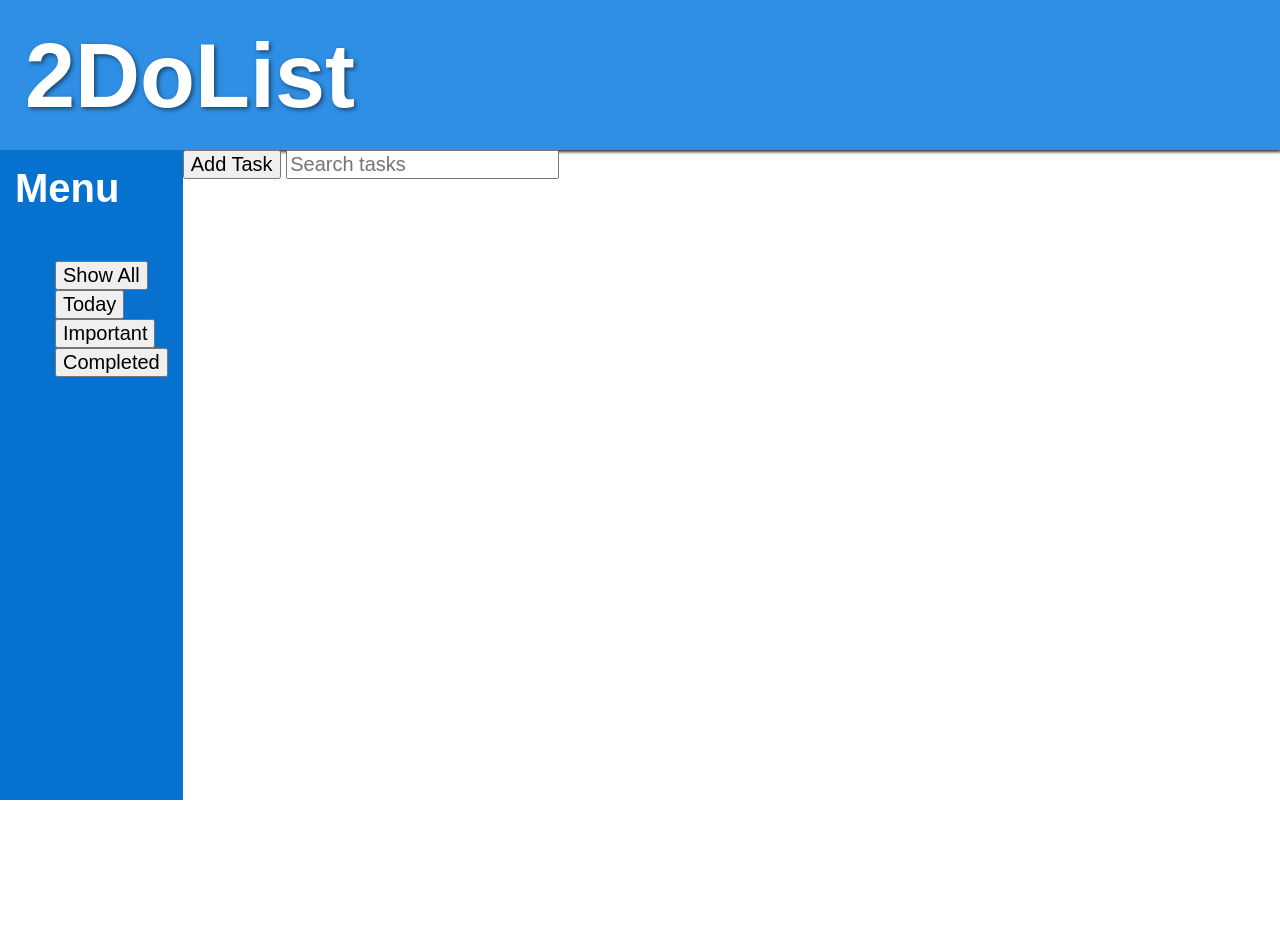
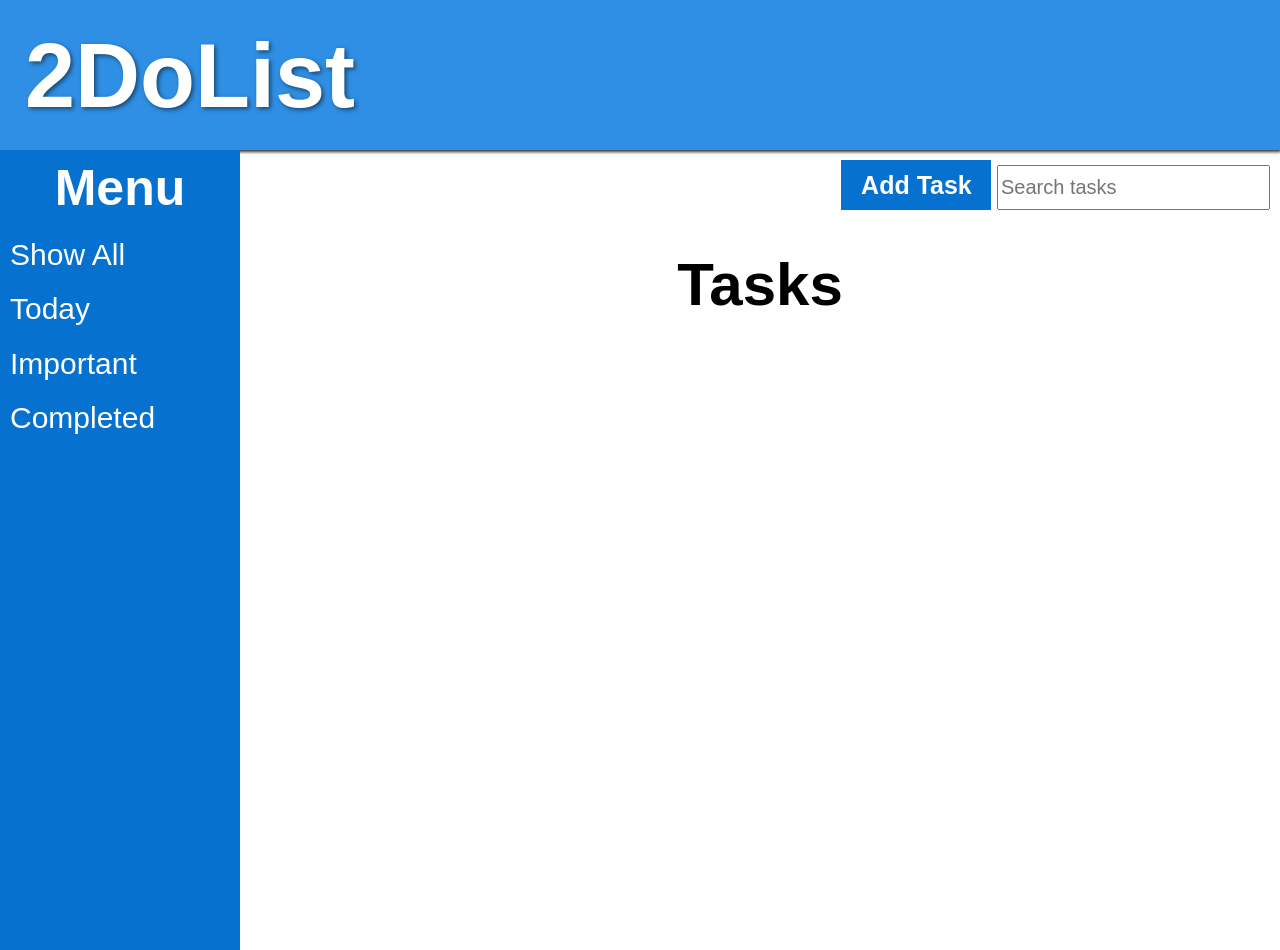
Before and after one commit to GEKKOun0/2DoList, a website: page index.html in a window 1280 px wide. Before the commit the page ends 800 px from the top, so only its background shows below. Drawn offline with Linux system fonts and the light colour scheme; a web font is replaced by a local one.

Commit message:
Complete the UI layout with sidebar, header and task area

```diff
--- a/index.html
+++ b/index.html
@@ -7,7 +7,9 @@
     <title>2DoList</title>
     <link rel="preconnect" href="https://fonts.googleapis.com">
     <link rel="preconnect" href="https://fonts.gstatic.com" crossorigin>
-    <link href="https://fonts.googleapis.com/css2?family=Mozilla+Headline:wght@200..700&family=Mozilla+Text:wght@200..700&display=swap"rel="stylesheet">
+    <link
+        href="https://fonts.googleapis.com/css2?family=Mozilla+Headline:wght@200..700&family=Mozilla+Text:wght@200..700&display=swap"
+        rel="stylesheet">
     <link href="build/css/app.css" rel="stylesheet">
 </head>
 
@@ -31,11 +33,14 @@
         </section>
         <main>
             <div class="search-bar">
+                <nav>
                     <button class="addtaskBTN">Add Task</button>
                     <input id="search-task" class="search-task" type="text" placeholder="Search tasks">
+                </nav>
             </div>
             <div class="main-content">
-
+                <h3>Tasks</h3>
+                <ul class="tasks-list"></ul>
             </div>
         </main>
     </div>
--- a/src/scss/layout/_appcontainer.scss
+++ b/src/scss/layout/_appcontainer.scss
@@ -1,6 +1,9 @@
 @use 'base/variables' as v;
 
 .app-container {
-    display: flex;
-    height: calc(100vh - 15rem);
+    display: grid;
+    grid-template-columns: 240px minmax(0, 1fr);
+    grid-template-areas: "menu main";
+    min-height: 100vh;
+
 }
--- a/src/scss/layout/_index.scss
+++ b/src/scss/layout/_index.scss
@@ -1,3 +1,4 @@
 @forward 'header';
 @forward 'appcontainer';
 @forward 'menu';
+@forward 'searchbar';
--- a/src/scss/layout/_menu.scss
+++ b/src/scss/layout/_menu.scss
@@ -1,25 +1,52 @@
 @use 'base/variables' as v;
 @use 'base/mixins' as m;
+
 .menu {
     padding: 0;
     margin: 0;
+    grid-area: menu;
+    height: 100vh;
 
     .content-menu {
-        padding: 1.5rem;
         background-color: v.$primaryDark;
+        width: 100%;
         height: 100%;
 
         h2 {
+            padding: 1rem;
+            margin-bottom: 0;
+            text-align: center;
             color: v.$white;
-            font-size: 4rem;
-            font-family: v.$bodyFont;
+            font-size: 5rem;
+            font-family: v.$headFont;
         }
     }
 
     .menu-list {
-        li{
+        width: 100%;
+        padding: 0;
+        margin: 0;
+
+        li {
             @include m.reset-list;
         }
 
+        .menu-btn {
+            display: block;
+            width: 100%;
+            padding: 1rem;
+            font-size: 3rem;
+            text-align: left;
+            box-sizing: border-box;
+            color: v.$white;
+            border: none;
+            background-color: v.$primaryDark;
+            cursor: pointer;
+
+        }
+
+        .menu-btn:hover {
+            background-color: v.$primary;
+        }
     }
 }
--- /dev/null
+++ b/src/scss/layout/_searchbar.scss
@@ -0,0 +1,40 @@
+@use 'base/variables' as v;
+@use 'base/variables' as m;
+
+.search-bar {
+    display: flex;
+    flex: 1;
+    width: 100%;
+    height: 10rem;
+    padding: 1rem 1rem 0;
+    justify-content: right;
+    gap: 1rem;
+
+
+
+
+    .addtaskBTN {
+        background-color: v.$primaryDark;
+        font-size: 2.5rem;
+        font-family: v.$headFont;
+        font-weight: bolder;
+        color: v.$white;
+        text-align: center;
+        width: 15rem;
+        height: 5rem;
+        box-sizing: border-box;
+        border: none;
+        cursor: pointer;
+
+
+    }
+    .addtaskBTN:hover {
+            background-color: v.$secundary;
+        }
+
+
+    .search-task {
+        height: 4.5rem;
+    }
+
+}
```
Also changed, not shown: build/css/app.css, 2 other files. Lines whose indentation alone changed are shown as unchanged.
